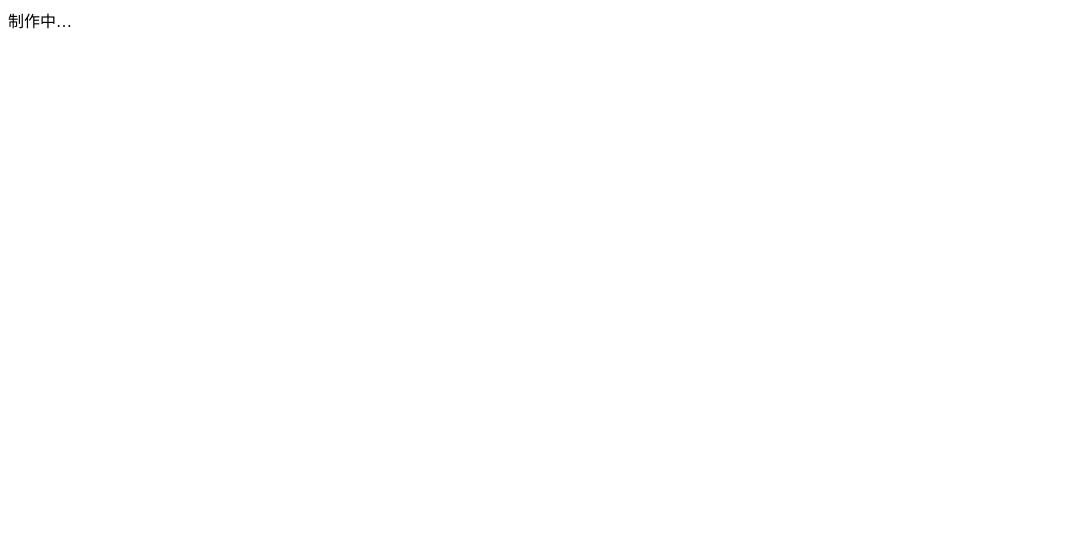
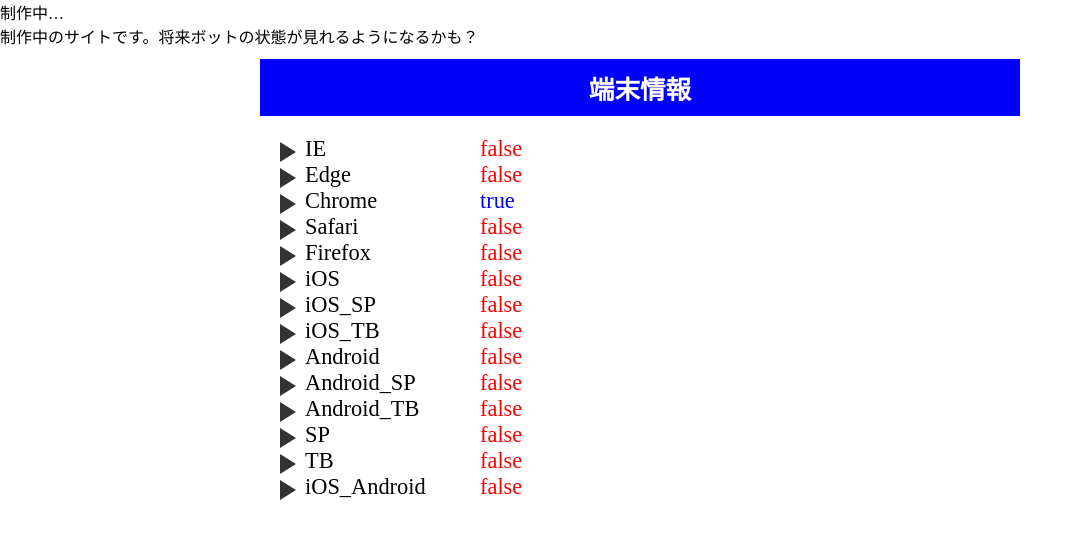
Before and after one commit to osushmaki/mizuaiverinfo, a plain HTML site: page mizuaiverinfo.html in a window 1280 px wide. Shown: the whole page, without its empty margins (0-1083 px from the left). Drawn offline with nearby package versions, Linux system fonts and the light colour scheme.

Commit message:
Update mizuaiverinfo.html

```diff
--- a/mizuaiverinfo.html
+++ b/mizuaiverinfo.html
@@ -1 +1,142 @@
-制作中…
+<!DOCTYPE html>
+<html lang="ja">
+<p>制作中…</p>
+<p>制作中のサイトです。将来ボットの状態が見れるようになるかも？</p>
+<html lang="ja">
+<head>
+<meta charset="UTF-8">
+<title>端末情報取得サンプル</title>
+<meta name="viewport" content="width=device-width,initial-scale=1.0,viewport-fit=cover">
+<style>
+* {
+	padding: 0;
+	margin: 0;
+	word-wrap: break-word;
+	box-sizing: border-box;
+}
+.container {
+	padding: 10px;
+	border: #fff 1px solid;
+}
+.wrapper {
+	max-width: 760px;
+	margin: 0 auto;
+}
+
+h1 {
+	padding: 10px;
+	margin-bottom: 20px;
+	font-size: 1.6em;
+	background: steelblue;
+	color: #fff;
+	text-align: center;
+}
+body.pc h1 {
+	background: blue;
+}
+body.sp h1 {
+	background: red;
+}
+dl {
+	display: flex;
+	flex-wrap: wrap;
+}
+dl dt {
+	width: 220px;
+	padding: 0 0 0 45px;
+	font-size: 1.4rem;
+	position: relative;
+}
+dl dt::before {
+	content: "";
+	width: 0;
+	height: 0;
+	border-top: 10px transparent solid;
+	border-right: 16px transparent solid;
+	border-bottom: 10px transparent solid;
+	border-left: 16px #333 solid;
+	display: block;
+	position: absolute;
+	top: 6px;
+	left: 20px;
+}
+dl dd {
+	width: calc(100% - 220px);
+	font-size: 1.4rem;
+}
+.true {
+	color: blue;
+}
+.false {
+	color: red;
+}
+</style>
+</head>
+
+<body>
+
+<div class="container">
+	<div class="wrapper">
+		<h1>端末情報</h1>
+		<dl id="devInfoDisp">
+		</dl>
+	</div>
+</div>
+
+<script src="js/jquery-3.6.0.min.js"></script>
+<script>
+
+{
+	// 端末情報の取得
+	let devInfo_UA = navigator.userAgent.toLowerCase();
+	// ブラウザ情報
+	let devInfo_Ie = !!devInfo_UA.match(/(msie|trident)/i);
+	let devInfo_Edge = !!devInfo_UA.match(/edge/i);
+	let devInfo_Chrome = devInfo_Edge ? false : !!devInfo_UA.match(/(chrome|crios)/i);
+	let devInfo_Safari = (devInfo_Edge || devInfo_Chrome) ? false : !!devInfo_UA.match(/safari/i);
+	let devInfo_Firefox = !!devInfo_UA.match(/firefox/i);
+	// 装置 & OS 情報
+	let devInfo_iPhone = devInfo_UA.indexOf('iphone') >= 0;
+	let devInfo_iPod = devInfo_UA.indexOf('ipod') >= 0;
+	let devInfo_iPad = devInfo_UA.indexOf('ipad') >= 0;
+	let devInfo_iOS = (devInfo_iPhone || devInfo_iPod || devInfo_iPad);
+	let devInfo_Android = devInfo_UA.indexOf('android') >= 0;
+	let devInfo_TB = (devInfo_iPad || (devInfo_Android && devInfo_UA.indexOf('mobile') < 0));
+	let devInfo_SP = (!devInfo_TB && (devInfo_iOS || devInfo_Android));
+	let devInfo = {
+		// ブラウザ情報
+		IE: devInfo_Ie,
+		Edge: devInfo_Edge,
+		Chrome: devInfo_Chrome,
+		Safari: devInfo_Safari,
+		Firefox: devInfo_Firefox,
+		// 端末 & OS 情報
+		iOS: devInfo_iOS,
+		iOS_SP: (devInfo_iOS && devInfo_SP),
+		iOS_TB: (devInfo_iOS && devInfo_TB),
+		Android: devInfo_Android,
+		Android_SP: (devInfo_Android && devInfo_SP),
+		Android_TB: (devInfo_Android && devInfo_TB),
+		SP: devInfo_SP,
+		TB: devInfo_TB,
+		iOS_Android: (devInfo_iOS || devInfo_Android)
+	};
+	// bodyタグにスマホやタブレットとパソコンの識別用クラスを付与する例
+	if (devInfo.iOS_Android) {
+		$('body').addClass('sp')
+	}
+	else {
+		$('body').addClass('pc')
+	}
+	// 端末情報の表示
+	let devInfoDisp = "";
+	for (const devInfoKey in devInfo) {
+		devInfoDisp += "<dt>" + devInfoKey + "</dt><dd class='" + devInfo[devInfoKey] + "'>" + devInfo[devInfoKey] + "</dd>\n";
+	}
+	$("#devInfoDisp").html(devInfoDisp);
+}
+
+</script>
+
+</body>
+</html>
```
